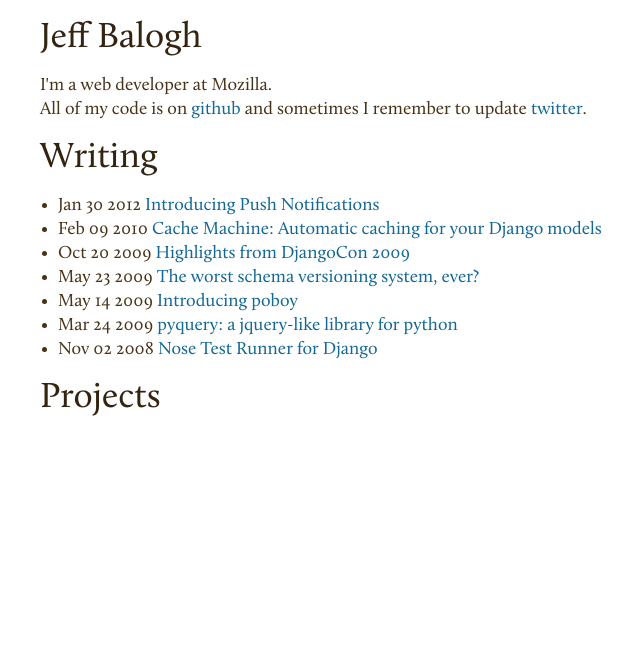
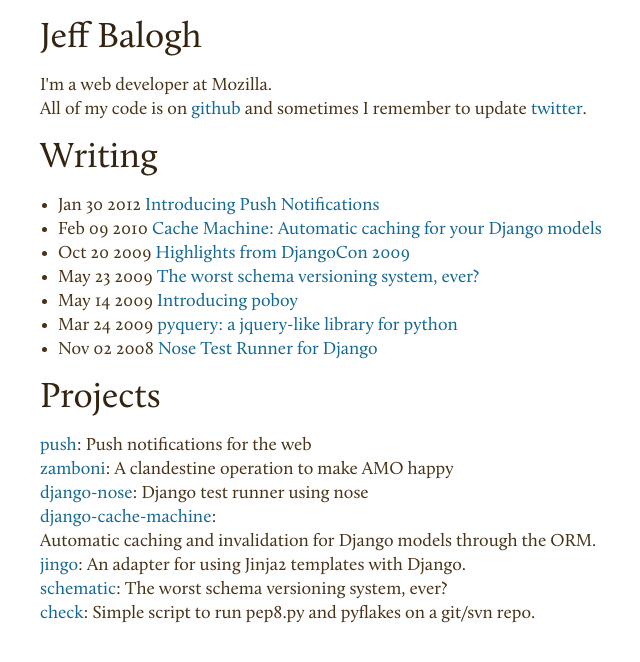
Before and after one commit to jbalogh/jbalogh.github.io, a Jekyll site: the page built from index.html, in a window 1280 px wide. Shown: the top 662 px of the page, without its empty margins (240-880 px from the left). Built offline with Jekyll 4.4.1, drawn with Linux system fonts in a browser that asks for light colours; Markdown is read by kramdown in place of the engine named in the settings; comment, search, counter and statistics services are not loaded.

Commit message:
make the github projects static

```diff
--- a/index.html
+++ b/index.html
@@ -27,4 +27,26 @@
 </section>
 <section id="projects">
   <h1>Projects</h1>
+  <dl>
+    <dt><a href="https://github.com/jbalogh/push">push</a></dt>
+    <dd>Push notifications for the web</dd>
+
+    <dt><a href="https://github.com/jbalogh/zamboni">zamboni</a></dt>
+    <dd>A clandestine operation to make AMO happy</dd>
+
+    <dt><a href="https://github.com/jbalogh/django-nose">django-nose</a></dt>
+    <dd>Django test runner using nose</dd>
+
+    <dt><a href="https://github.com/jbalogh/django-cache-machine">django-cache-machine</a></dt>
+    <dd>Automatic caching and invalidation for Django models through the ORM.</dd>
+
+    <dt><a href="https://github.com/jbalogh/jingo">jingo</a></dt>
+    <dd>An adapter for using Jinja2 templates with Django.</dd>
+
+    <dt><a href="https://github.com/jbalogh/schematic">schematic</a></dt>
+    <dd>The worst schema versioning system, ever?</dd>
+
+    <dt><a href="https://github.com/jbalogh/check">check</a></dt>
+    <dd>Simple script to run pep8.py and pyflakes on a git/svn repo.</dd>
+  </dl>
 </section>
--- a/media/script.js
+++ b/media/script.js
@@ -25,30 +25,3 @@
     var s = document.getElementsByTagName('script')[0];
     s.parentNode.insertBefore(t, s);
 })();
-
-
-/** Github projects **/
-var names = ['zamboni', 'django-nose', 'django-cache-machine',
-             'jingo', 'schematic', 'check', 'push'];
-var project_el = document.querySelector('#projects');
-if (project_el) {
-    var github = 'http://github.com/api/v1/json/jbalogh/';
-    var projects = {};
-
-    var loadProjects = function(json) {
-        var repos = json.user.repositories;
-        for (var i in repos) {
-            repo = repos[i];
-            projects[repo.name] = repo;
-        }
-        dts = [];
-        for (var i in names) {
-            var name = names[i],
-                p = projects[name],
-                dt = '<dt><a href="' + p.url + '">' + name + '</a></dt>';
-            dts.push(dt + '<dd>' + p.description + '</dd>');
-        }
-        project_el.innerHTML += '<dl>' + dts.join('') + '</dl>';
-    };
-    makeScript(github + '?callback=loadProjects');
-}
```
